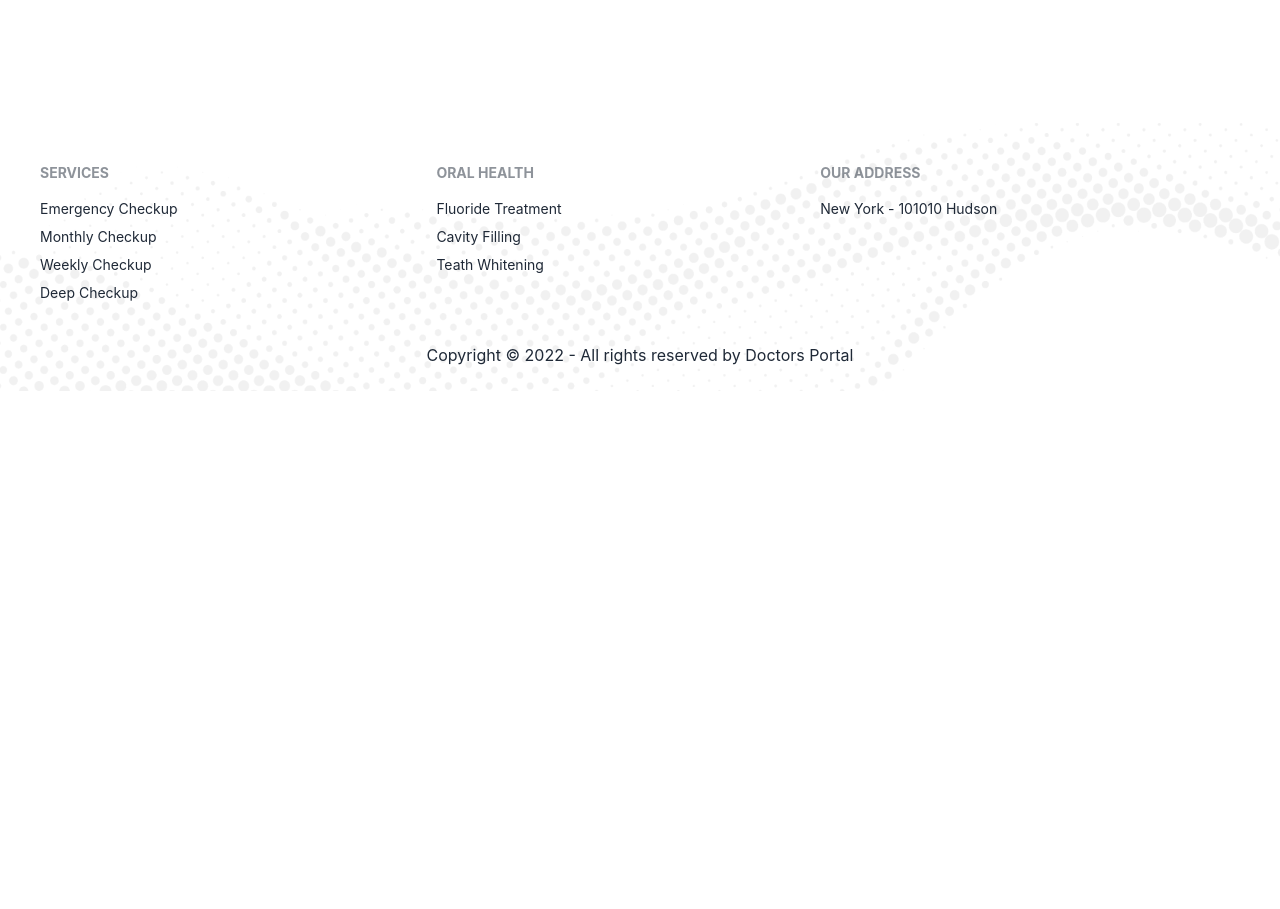
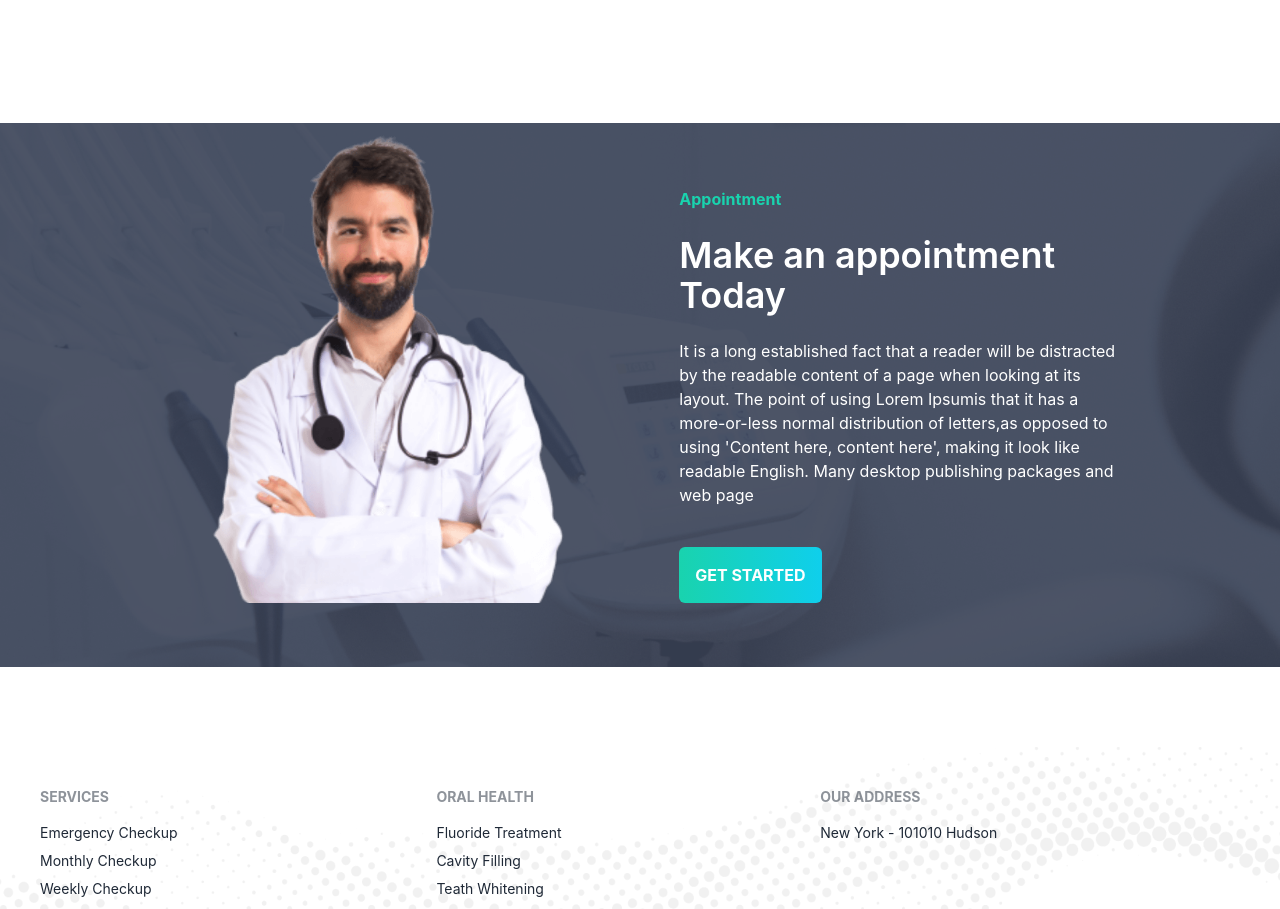
Before and after one commit to zakiralhasan/doctors-portal-client, a React (Create React App) app: page / in a window 1280 px wide. Shown: the part 2300-3209 px from the top of the page. Before the commit the page ends 2691 px from the top, so only its background shows below. Built offline with nearby package versions, Linux system fonts and the light colour scheme.

Commit message:
appointment section design done

```diff
--- /dev/null
+++ b/src/Pages/Home/Appointment/Appointment.js
@@ -0,0 +1,34 @@
+import React from "react";
+import StartButton from "../../../UtilityComponents/StartButton/StartButton";
+import appointmentImg from "../../../assets/images/doctor-small.png";
+import appointmentBg from "../../../assets/images/appointment.png";
+
+const Appointment = () => {
+  return (
+    <div
+      style={{ background: `url(${appointmentBg})` }}
+      className="flex gap-6 items-center lg:px-32 mb-20"
+    >
+      <div className="basis-1/2 hidden lg:block mt-[-60px]">
+        <img className="w-full" src={appointmentImg} alt="" />
+      </div>
+      <div className="lg:basis-1/2 text-white text-left px-7 py-16">
+        <h2 className="text-[#19D3AE] font-bold">Appointment</h2>
+        <h1 className="text-4xl font-semibold my-6">
+          Make an appointment Today
+        </h1>
+        <p className="mb-10">
+          It is a long established fact that a reader will be distracted by the
+          readable content of a page when looking at its layout. The point of
+          using Lorem Ipsumis that it has a more-or-less normal distribution of
+          letters,as opposed to using 'Content here, content here', making it
+          look like readable English. Many desktop publishing packages and web
+          page
+        </p>
+        <StartButton>GET STARTED</StartButton>
+      </div>
+    </div>
+  );
+};
+
+export default Appointment;
--- a/src/Pages/Home/Home/Home.js
+++ b/src/Pages/Home/Home/Home.js
@@ -1,4 +1,5 @@
 import React from "react";
+import Appointment from "../Appointment/Appointment";
 import Banner from "../Banner/Banner/Banner";
 import CardSection from "../CardSection/CardSection";
 
@@ -12,6 +13,7 @@ const Home = () => {
       <CardSection></CardSection>
       <OurServices></OurServices>
       <TreatInfo></TreatInfo>
+      <Appointment></Appointment>
     </div>
   );
 };
```
